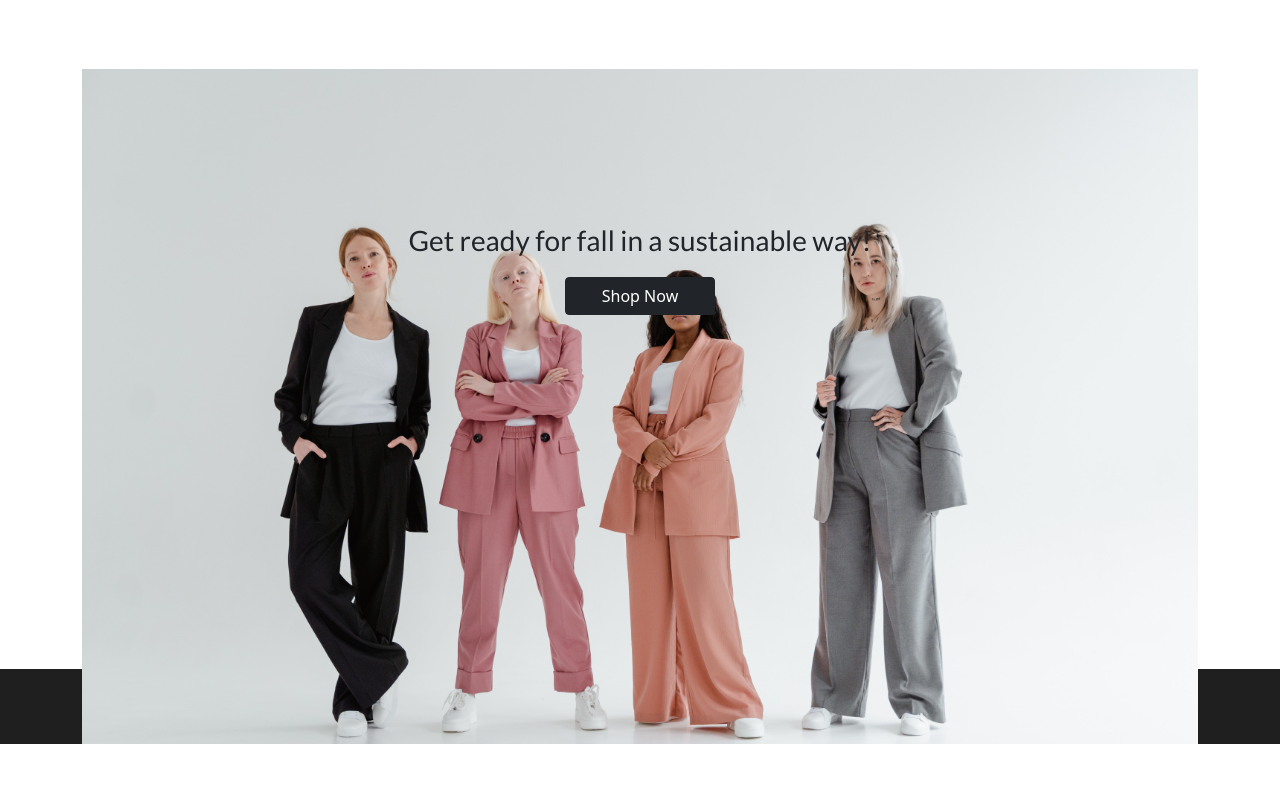
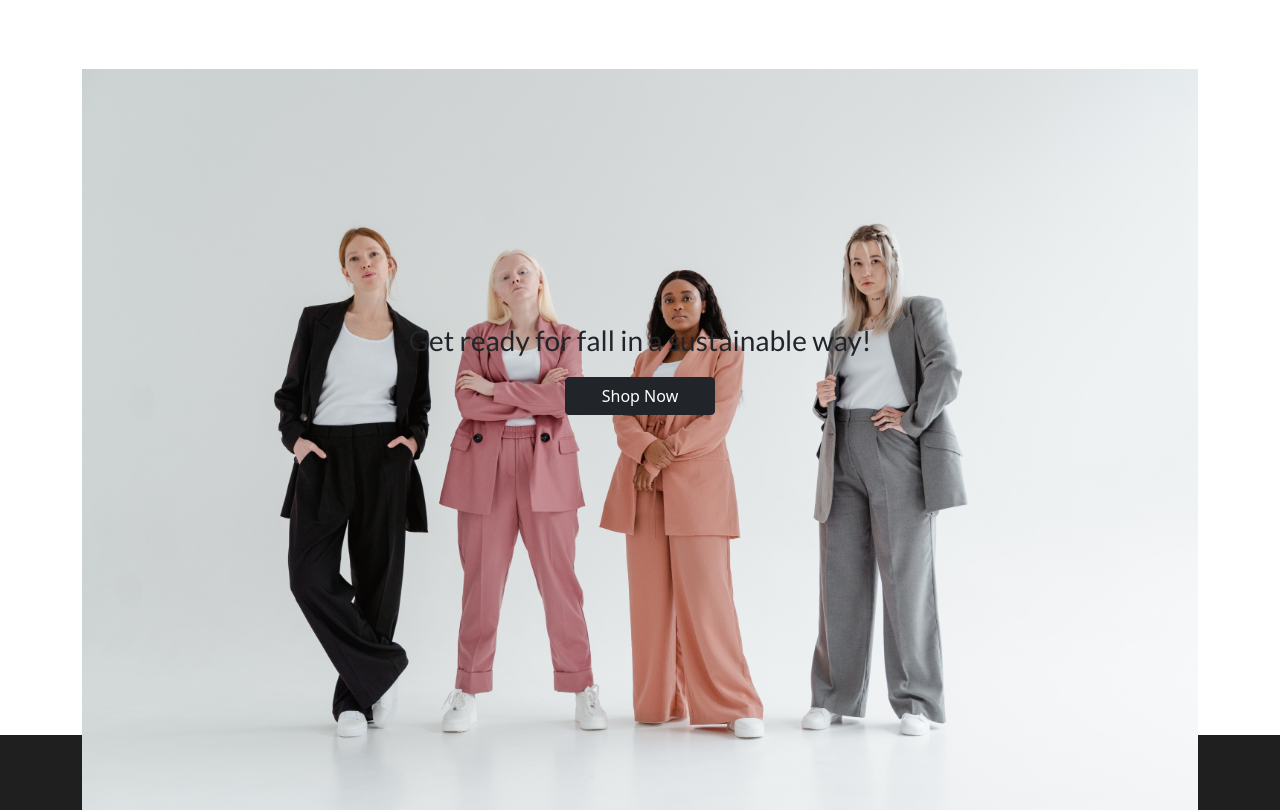
Before and after one commit to Code-Institute-Submissions/MariaLundgren-Pre-Owned_SepResub, a Django app: page / in a window 1280 px wide. Shown: the part 56-866 px from the top of the page. Before the commit the page ends 800 px from the top, so only its background shows below. Run offline with Django 3.2, Linux system fonts and the light colour scheme; some libraries are stand-ins or nearby versions.

Commit message:
Change margins on home page

```diff
--- a/home/templates/home/index.html
+++ b/home/templates/home/index.html
@@ -7,7 +7,7 @@
         <div class="col padding-top"></div>
     </div>
 
-    <div class="container mb-5">
+    <div class="container">
         <div class="row hero-container d-flex justify-content-center">
             <img src="{{ MEDIA_URL }}hero_image.jpg" alt="image of women in suits" class="hero-image mx-auto">
             <p class="text-center fs-3 hero-text">Get ready for fall in a sustainable way!</p>
--- a/static/css/style.css
+++ b/static/css/style.css
@@ -80,6 +80,7 @@
 
 .hero-container {
   position:relative;
+  margin-bottom: 20rem;
 }
 
 .hero-image {
@@ -90,7 +91,7 @@
 }
 
 .hero-text{
-  margin-top: 150px;
+  margin-top: 250px;
   z-index: 2;
 }
 
```
